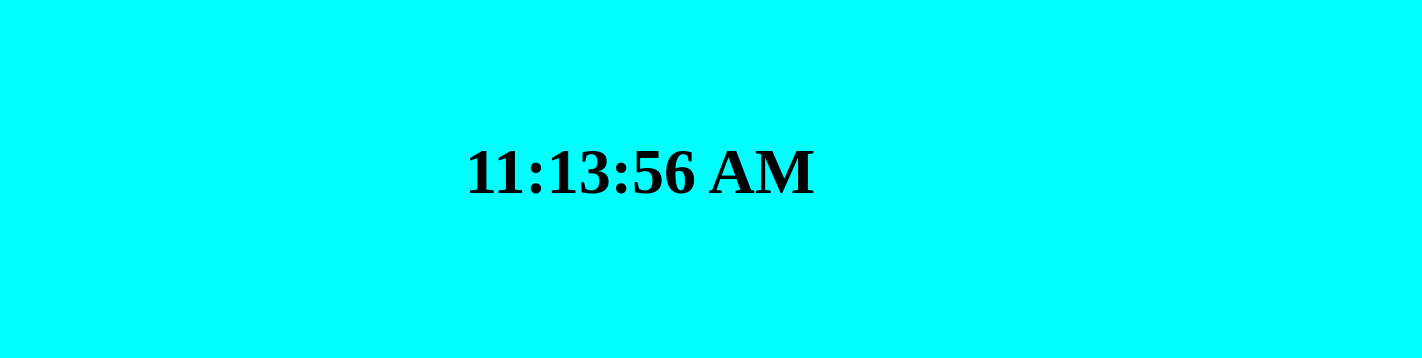
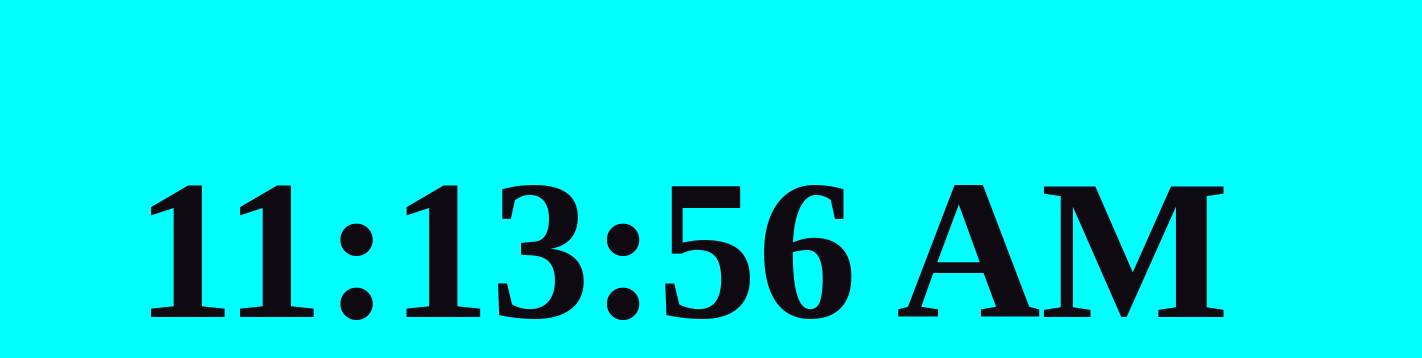
Before and after one commit to muhammadsaad91/test, a React (Create React App) app: page / in a window 1280 px wide. Shown: the top 358 px of the page, 1422 px wide, since content can reach past the window. Built offline with nearby package versions, Linux system fonts and the light colour scheme.

Commit message:
css final for clock

```diff
--- a/src/index.css
+++ b/src/index.css
@@ -5,8 +5,11 @@ padding: 0%;
 }
 .cards{
     margin: auto;
-    width: 50%;
-    text-align: center;
+    font-size: 200px;
+    color: rgb(15, 9, 17);
+    width: 90%;
+    /* text-align: center; */
+    box-sizing: content-box;
     /* border: 3px solid green; */
     padding: 135px;
     height: 50%;
```
